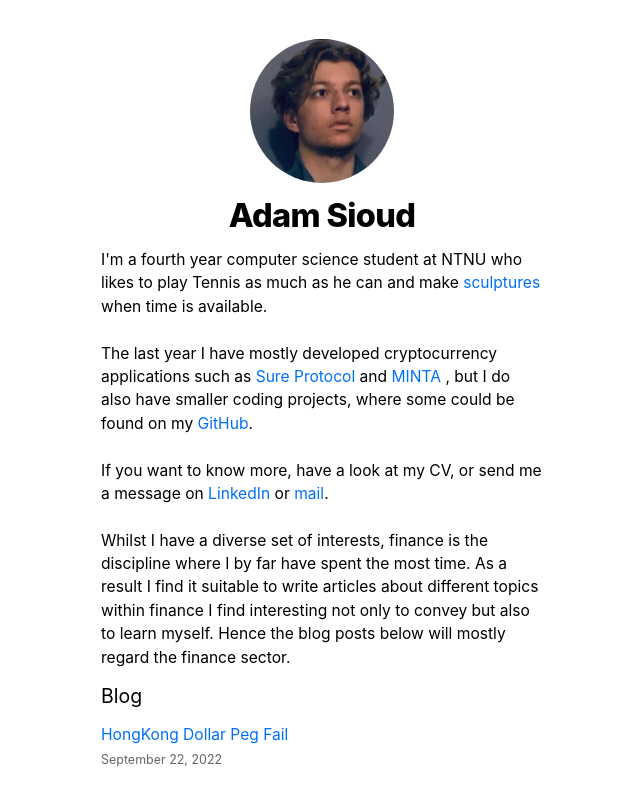
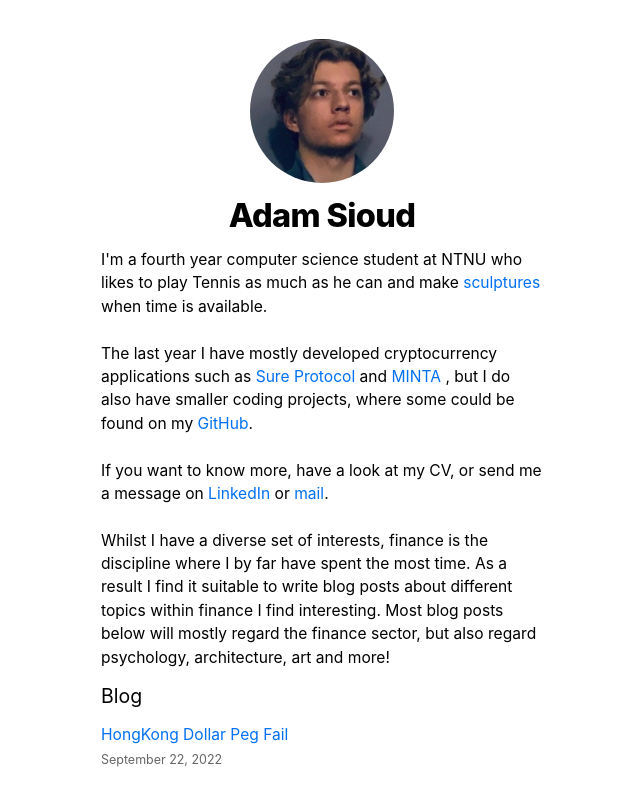
Before and after one commit to AdamSioud/personal_website, a Next.js app in the folder nextjs-blog/: page / in a window 1280 px wide. Shown: the top 806 px of the page, without its empty margins (318-958 px from the left). Built offline with nearby package versions, Linux system fonts and the light colour scheme.

Commit message:
tester update paa vercel

```diff
--- a/nextjs-blog/pages/index.js
+++ b/nextjs-blog/pages/index.js
@@ -40,8 +40,8 @@ export default function Home({allPostsData}) {
         <br />
         <p>
         Whilst I have a diverse set of interests, finance is the discipline where I by far have spent the most time.
-        As a result I find it suitable to write articles about different topics within finance I find interesting not only to convey but also to learn myself.
-        Hence the blog posts below will mostly regard the finance sector.
+        As a result I find it suitable to write blog posts about different topics within finance I find interesting.
+        Most blog posts below will mostly regard the finance sector, but also regard psychology, architecture, art and more!
 
 
         </p>
```
